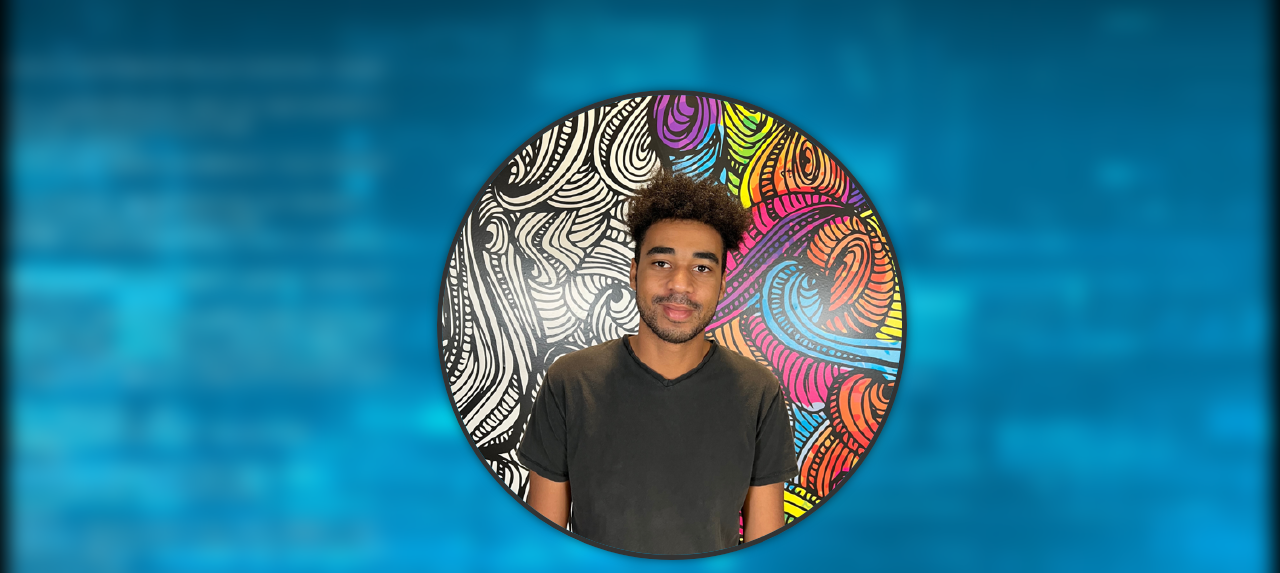
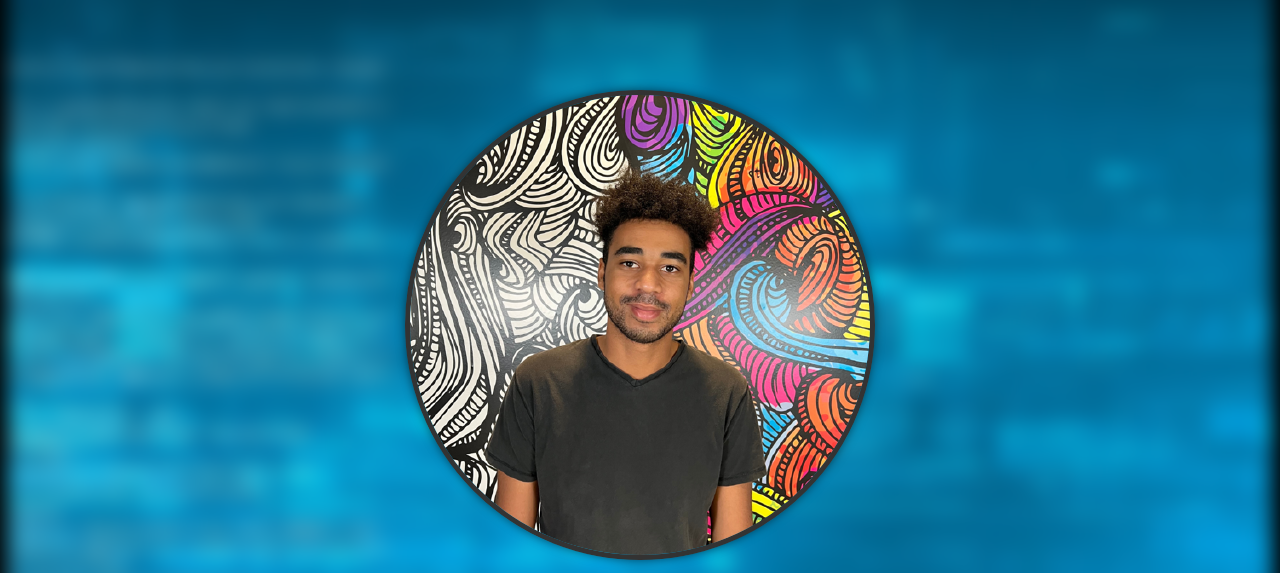
Before and after one commit to alkmb/Portfolio, a plain HTML site: page index.html in a window 1280 px wide. Shown: the part 253-826 px from the top of the page. Drawn offline with Linux system fonts and the light colour scheme.

```diff
--- a/styles.css
+++ b/styles.css
@@ -83,7 +83,7 @@ header {
 	text-align: left;
     position: relative;
     padding: 0.5em;
-    margin-left: 2em;
+    margin-left: 0em;
     margin-bottom: 0;
 }rgin-bottom: 0px;
 
```
